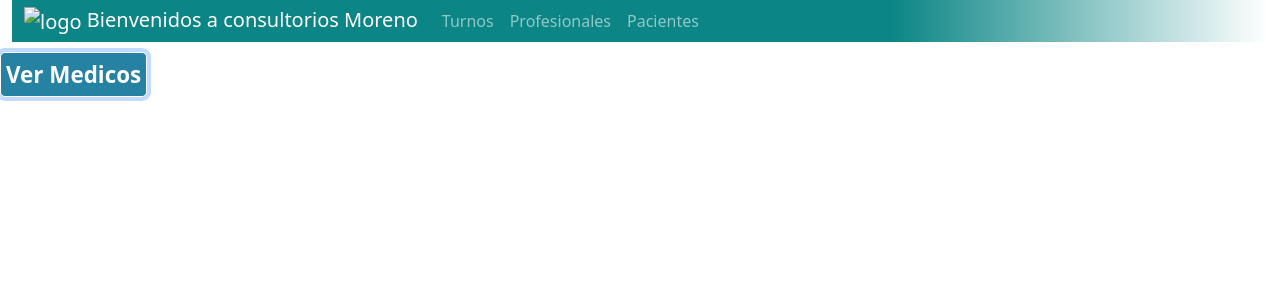
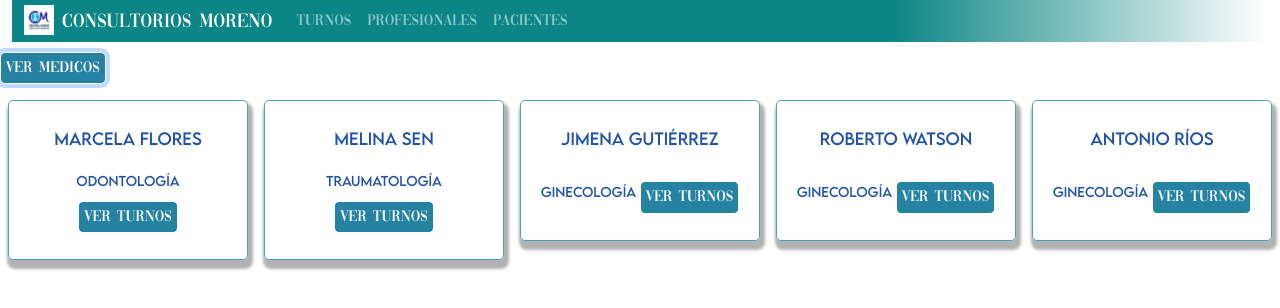
Before and after one commit to melisen/clase-consultorio-cliente, a website: page html/index.html in a window 1280 px wide. Both pictures are taken after a click on the button "Ver Medicos". Drawn offline with nearby package versions, Linux system fonts and the light colour scheme.

Commit message:
carpetas

```diff
--- a/css/index.css
+++ b/css/index.css
@@ -1,11 +1,40 @@
+@font-face {
+  font-family: "Vogue";
+  src: url("../tipografias/Vogue.ttf") format("truetype");
+  font-weight: normal;
+  font-style: normal;
+  font-display: swap;
+}
+@font-face {
+  font-family: "Lemon";
+  src: url("../tipografias/LEMONMILK-Regular.otf") format("opentype");
+  font-weight: normal;
+  font-style: normal;
+  font-display: swap;
+}
+.nombre-apellido{
+  font-family:"Lemon",  sans-serif;
+  padding: 10px 0 10px 0 ;
+  font-size:1rem;
+  color:rgb(32, 82, 167);
+
+}
+.especialidad{
+
+  font-size:0.8rem;
+}
+
 #navbar {
   width: 100%;
   padding:0;
   margin:0;
   background-image: linear-gradient(90deg, rgb(11, 133, 133) 70%, white); }
+  .navbar{
+    font-family:"Vogue",  sans-serif;
+  }
 
 .card-medico{
-  width:10rem;
+  width:15rem;
   border: 0.1rem solid rgb(78, 160, 179);
   border-radius: 5px;
   display: inline-block;
@@ -39,20 +68,29 @@ flex-wrap: wrap;
   font-style:italic;
   font-weight: normal;
 }
-.nombre-apellido{
-  padding: 10px 0 10px 0 ;
-  font-size:1.2rem;
-  font-style:italic;
-  color:rgb(32, 82, 167);
 
-}
 .btn{
   margin-top:10px;
   background-color:rgb(38, 130, 163);
   color:white;
-  font-weight:bold;
-  font-size:1.4rem;
+  font-weight:normal;
+  line-height:1.3rem;
   border-radius:5px;
   border-color:white;
   padding:5px;
+  font-family:"Vogue",  sans-serif;
 }
+.btn-modificar{
+  color:white;
+  background-color:rgb(25, 169, 167);
+  margin:20px;
+  border-radius:5px;
+  border-width:0px;
+  padding:5px;
+  font-family:"Vogue",  sans-serif;
+ line-height:1.3rem;
+}
+.gradiente{
+  background-image: linear-gradient(0% #380b58, 100% #d372d3 );
+  color:#f6d9f6
+}
--- a/html/index.html
+++ b/html/index.html
@@ -17,8 +17,8 @@
         <nav class="navbar navbar-expand navbar-dark" id="navbar" >
             <div class="container-fluid">
               <a class="navbar-brand" href="index.html">
-                <img src="imagenes/logo.png" width="30" height="30" alt="logo">
-                Bienvenidos a consultorios Moreno
+                <img src="../imagenes/logo.png" width="30" height="30" alt="logo">
+                Consultorios Moreno
               </a>
               <button class="navbar-toggler" type="button" data-bs-toggle="collapse" data-bs-target="#navbarNav" aria-controls="navbarNav" aria-expanded="false" aria-label="Toggle navigation">
                 <span class="navbar-toggler-icon"></span>
--- a/js-client/index.js
+++ b/js-client/index.js
@@ -1,7 +1,7 @@
 
 
 //* PEDIR DATOS A UNA API u obtenerlos de forma local leyendo un archivo .json (la ruta del archivo debe estar escrita a partir de la raíz de la estructura de carpetas del proyecto):
-let relativePath = "../models/medicosCopia.json"  //
+let relativePath = "../medicosNuevo.json"  //
 let urlServidorLocalMedicos = "http://localhost:8080/api/medicos"
 let arrMedicos = [];
 
@@ -46,9 +46,9 @@ const mostrarMedicos = (arr) =>{
                 <label  for="${element.nombre}">${element.nombre}</label>
                 <label  for="${element.apellido}">${element.apellido}</label>
             </div>
-            <div class="nombre-apellido">
+            <div class="nombre-apellido especialidad">
                  <label  for="${element.especialidad}">${element.especialidad}</label>
-            <button id="verturnos" class="btn" onclick="verTurnosFx(${element.id})">Ver turnos </button>
+            <button id="verturnos" class="btn" onclick="verTurnosFx(${element.id})">Ver Turnos </button>
         </div>`
     })
 }
@@ -79,7 +79,7 @@ const mostrarAgendaMedico = (id) =>{
             <ul class="lista">
             <li> ${element.horario} hs  <label  for="${element.paciente}" class="paciente">${element.paciente}</label>
             <input name="pacienteanotado" id="${element.horario}" type="text">
-            <button type="submit" id="" style="color:white; background-color:rgb(92, 200, 92); margin:20px; border-radius:3px; border-width:0px; padding:8px;">
+            <button type="submit" id="" class="btn-modificar">
                Modificar
             </button>
            </li>
--- /dev/null
+++ b/medicosNuevo.json
@@ -0,0 +1,49 @@
+[
+    {
+      "id": 2,
+      "nombre": "Marcela",
+      "apellido": "Flores",
+      "especialidad": "Odontología",
+      "consultorio": 4,
+      "agenda": [
+        { "fecha": 25, "dia": "miércoles", "horario": 18, "pacienteId": 1 },
+        { "fecha": 24, "dia": "martes", "horario": 15, "pacienteId": 1 }
+      ]
+    },
+    {
+      "nombre": "Melina",
+      "apellido": "Sen",
+      "especialidad": "Traumatología",
+      "consultorio": "5",
+      "id": 4,
+      "agenda": []
+    },
+    {
+      "id": 1,
+      "nombre": "Jimena",
+      "apellido": "Gutiérrez",
+      "especialidad": "Ginecología",
+      "consultorio": "10",
+      "agenda": [
+        { "fecha": 25, "dia": "lunes", "horario": 12, "pacienteId": 1 }
+      ]
+    },
+    {
+      "nombre": "Roberto",
+      "apellido": "Watson",
+      "especialidad": "Ginecología",
+      "consultorio": "10",
+      "id": 2,
+      "agenda": []
+    },
+    {
+      "nombre": "Antonio",
+      "apellido": "Ríos",
+      "especialidad": "Ginecología",
+      "consultorio": "9",
+      "id": 3,
+      "agenda": [
+        { "fecha": 25, "dia": "miércoles", "horario": 16, "pacienteId": 1 }
+      ]
+    }
+  ]
```
Also changed, not shown: tipografias/READ_ME.txt (added, +33 -0 lines), tipografias/LEMONMILK-Bold.otf (added), tipografias/LEMONMILK-BoldItalic.otf (added), tipografias/LEMONMILK-Light.otf (added), tipografias/LEMONMILK-LightItalic.otf (added), tipografias/LEMONMILK-Medium.otf (added), tipografias/LEMONMILK-MediumItalic.otf (added), tipografias/LEMONMILK-Regular.otf (added), tipografias/LEMONMILK-RegularItalic.otf (added), tipografias/Lemon Milk Demo 1.png (added), tipografias/Lemon Milk Demo 2.png (added), tipografias/Lemon Milk Demo 3.png (added), tipografias/Vogue.ttf (added), 2 other files.
